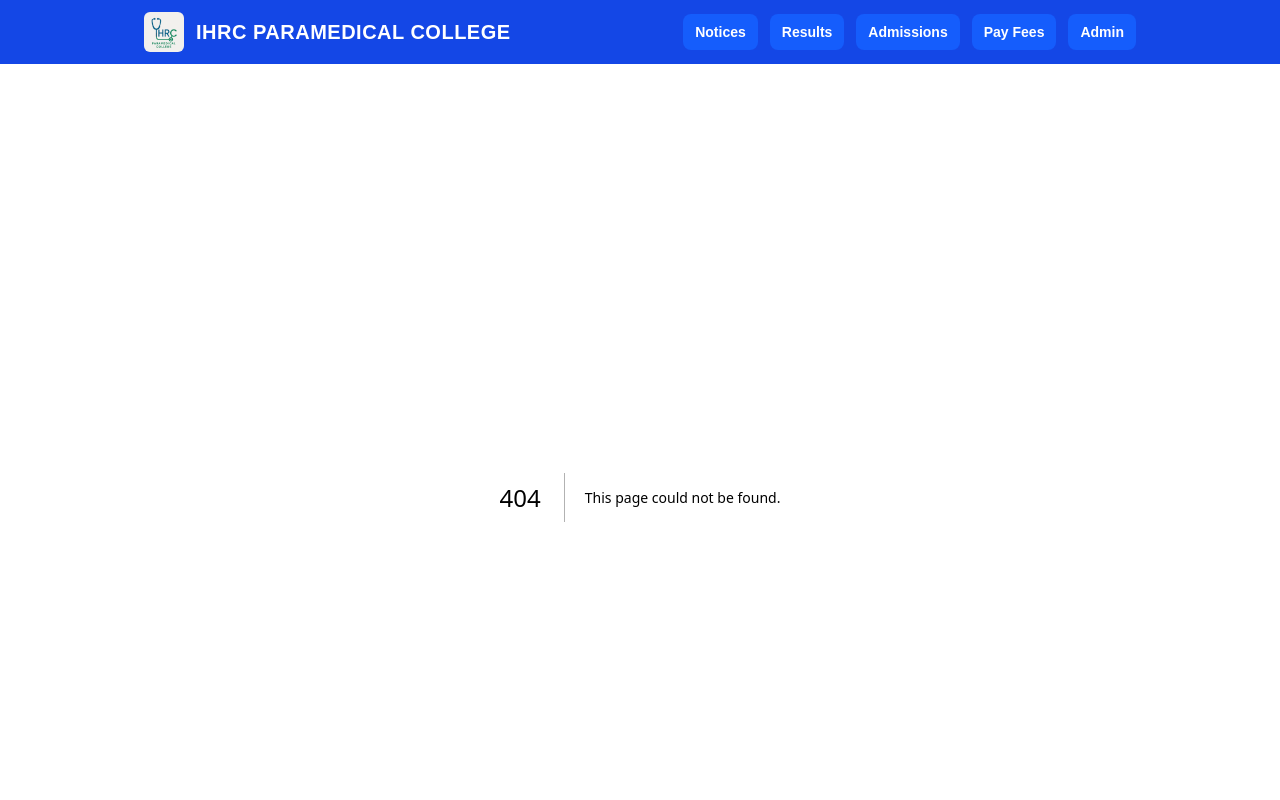
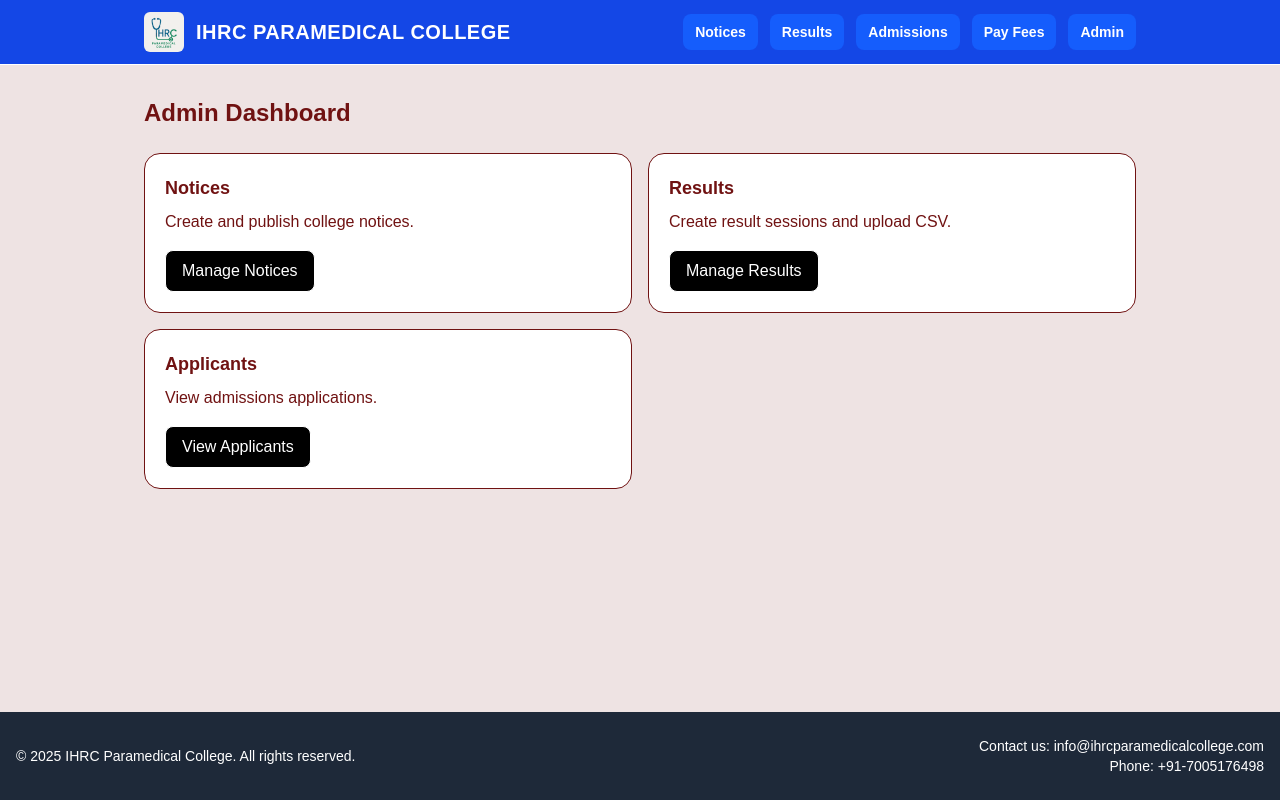
Before and after one commit to javedmehedi-byte/ihrc-website, a Next.js app: page /admin in a window 1280 px wide. Before the commit this address had no page. Shown: the top 800 px of the page. Built offline with nearby package versions, Linux system fonts and the light colour scheme.

Commit message:
fix(admin): move dashboard page to app/admin/page.tsx (was under app/api)

```diff
--- /dev/null
+++ b/app/admin/page.tsx
@@ -0,0 +1,26 @@
+import Link from "next/link";
+
+export default function AdminHome() {
+  return (
+    <div className="space-y-6">
+      <h1 className="text-2xl font-semibold">Admin Dashboard</h1>
+      <div className="grid sm:grid-cols-2 gap-4">
+        <div className="rounded-2xl border p-5 bg-white">
+          <h2 className="text-lg font-semibold mb-2">Notices</h2>
+          <p className="mb-4">Create and publish college notices.</p>
+          <Link className="inline-flex items-center rounded-lg border px-4 py-2 font-medium bg-black text-white" href="/admin/notices">Manage Notices</Link>
+        </div>
+        <div className="rounded-2xl border p-5 bg-white">
+          <h2 className="text-lg font-semibold mb-2">Results</h2>
+          <p className="mb-4">Create result sessions and upload CSV.</p>
+          <Link className="inline-flex items-center rounded-lg border px-4 py-2 font-medium bg-black text-white" href="/admin/results">Manage Results</Link>
+        </div>
+        <div className="rounded-2xl border p-5 bg-white">
+          <h2 className="text-lg font-semibold mb-2">Applicants</h2>
+          <p className="mb-4">View admissions applications.</p>
+          <Link className="inline-flex items-center rounded-lg border px-4 py-2 font-medium bg-black text-white" href="/admin/applicants">View Applicants</Link>
+        </div>
+      </div>
+    </div>
+  );
+}
```
